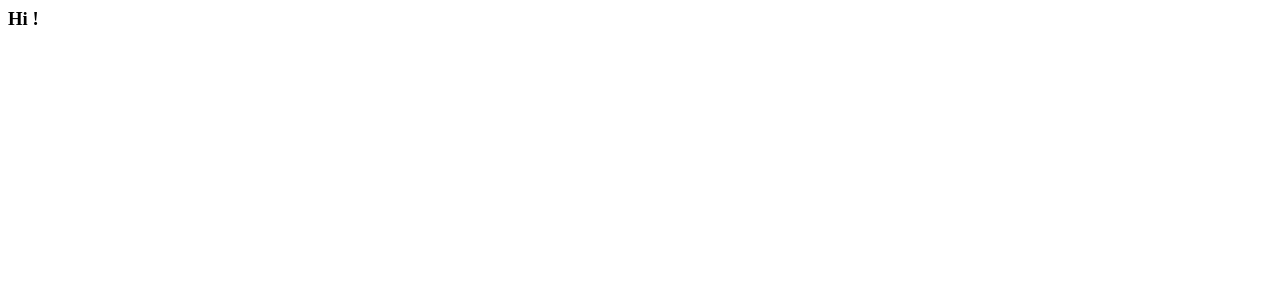
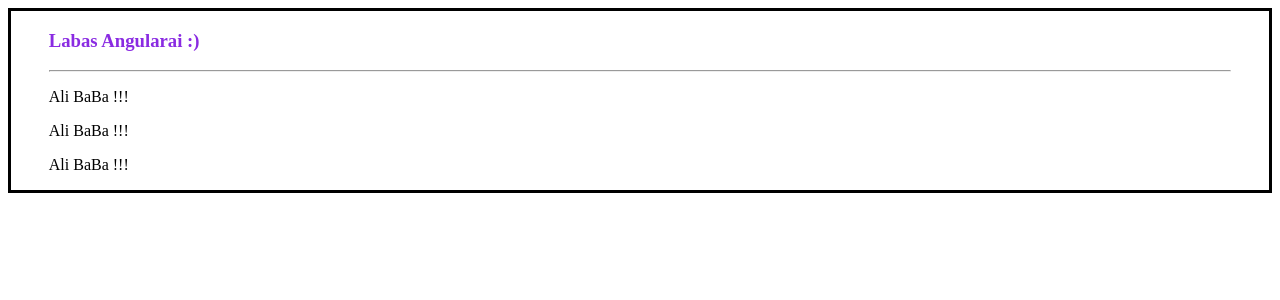
Before and after one commit to PasiturintisS/angular-ivy-yezgnn, an Angular app: page / in a window 1280 px wide. Shown: the top 300 px of the page. Built offline with nearby package versions, Linux system fonts and the light colour scheme.

Commit message:
3 files modified, 5 added

```diff
--- a/src/app/app.component.css
+++ b/src/app/app.component.css
@@ -1,3 +1,14 @@
 p {
   font-family: Lato;
 }
+
+.container {
+  margin: 50px, 25px, 25px, 50px;
+  padding-left: 10mm;
+  padding-right: 10mm;
+  border: 1mm solid black;
+}
+
+h3 {
+  color: blueviolet;
+}
--- a/src/app/app.component.html
+++ b/src/app/app.component.html
@@ -1 +1,5 @@
-<h3>Hi !</h3>
+<div class="container">
+  <h3>Labas Angularai :)</h3>
+  <hr />
+  <app-servers></app-servers>
+</div>
--- a/src/app/app.module.ts
+++ b/src/app/app.module.ts
@@ -3,10 +3,12 @@
 import { FormsModule } from '@angular/forms';
 
 import { AppComponent } from './app.component';
+import { ServerComponent } from './server/server.component';
+import { ServersComponent } from './servers/servers.component';
 
 @NgModule({
   imports: [BrowserModule, FormsModule],
-  declarations: [AppComponent],
+  declarations: [AppComponent, ServerComponent, ServersComponent],
   bootstrap: [AppComponent],
 })
 export class AppModule {}
--- /dev/null
+++ b/src/app/server/server.component.html
@@ -0,0 +1 @@
+<p>Ali BaBa !!!</p>
--- /dev/null
+++ b/src/app/servers/servers.component.html
@@ -0,0 +1,3 @@
+<app-server></app-server>
+<app-server></app-server>
+<app-server></app-server>
--- /dev/null
+++ b/src/app/servers/servers.component.ts
@@ -0,0 +1,14 @@
+import { Component, OnInit } from '@angular/core';
+
+@Component({
+  selector: 'app-servers',
+  // template:
+  //   '<app-server></app-server><app-server></app-server><app-server></app-server>',
+  templateUrl: './servers.component.html',
+  styleUrls: ['./servers.component.css'],
+})
+export class ServersComponent implements OnInit {
+  constructor() {}
+
+  ngOnInit() {}
+}
```
Also changed, not shown: src/app/server/server.component.ts (added, +9 -0 lines), src/app/servers/servers.component.css (added).
